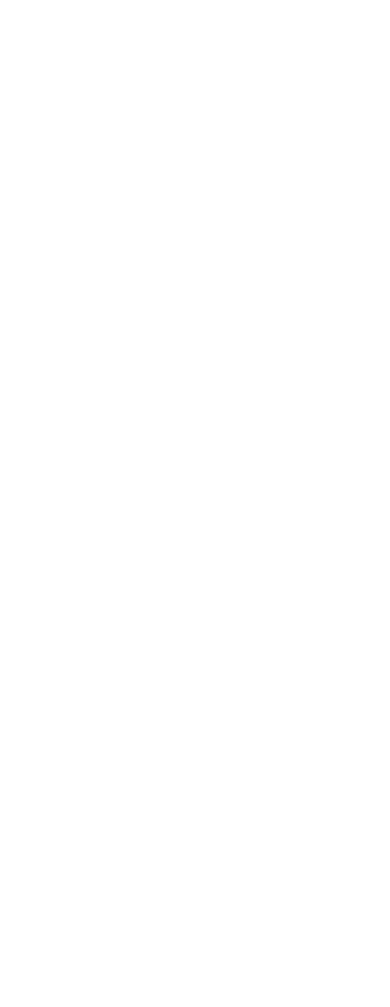
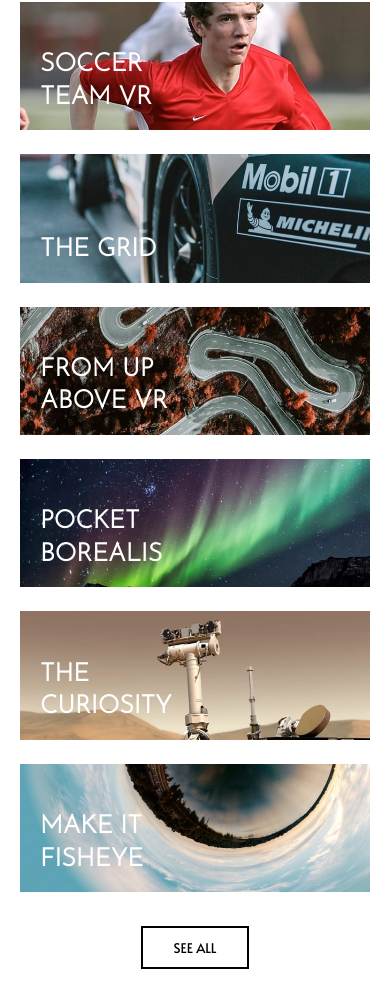
Before and after one commit to yuhhyang/Frontend-Mentor-Loopstudios-landing-page, a React (Create React App) app: page / in a window 390 px wide. Shown: the part 1677-2684 px from the top of the page. Before the commit the page ends 1298 px from the top, so only its background shows below. Built offline with nearby package versions, Linux system fonts and the light colour scheme.

Commit message:
show creations-mobile

```diff
--- a/src/components/Creations.js
+++ b/src/components/Creations.js
@@ -1,11 +1,30 @@
-import React from 'react'
+import React, { useState } from "react";
+import data from "../creations-mobile";
+const Creations = () => {
+  const [cards, setCards] = useState(data);
+  return (
+    <section className="creations-mobile">
+        <h2>Our creations</h2>
+      <section>
+        {cards.map(card => {
+          const { id, image, title } = card;
+          return (
+            <article key={id}>
+              <div>
+                <img src={image} alt={image} />
+              </div>
+              <h3>{title}</h3>
+            </article>
+          );
+        })}
+      </section>
+      <div className="btn-container">
+          <button className="btn">
+              See All
+          </button>
+      </div>
+    </section>
+  );
+};
 
-const Creations = () => {
-    return (
-        <div>
-
-        </div>
-    )
-}
-
-export default Creations
+export default Creations;
--- a/src/index.css
+++ b/src/index.css
@@ -17,7 +17,7 @@
 p {
   font-size: 15px;
   font-family: "Alata", sans-serif;
-  color:var(--very-dark-gray);
+  color: var(--very-dark-gray);
 }
 h1,
 h2,
@@ -29,6 +29,9 @@
   text-transform: uppercase;
 }
 
+h2 {
+  font-size: 30px;
+}
 ul {
   list-style-type: none;
 }
@@ -88,14 +91,55 @@
   padding: 20px;
 }
 /* Interactive */
-.interactive{
-  padding:50px 20px;
+.interactive {
+  padding: 50px 20px;
   text-align: center;
 }
-.interactive-text{
-  padding:0 40px;
+.interactive-text {
+  padding: 0 40px;
 }
-.interactive .interactive-text h2{
-  padding:30px 0 20px;
+.interactive .interactive-text h2 {
+  padding: 30px 0 20px;
   line-height: 1.2;
 }
+/* creations-mobile */
+.creations-mobile {
+  padding: 0 20px 50px;
+}
+.creations-mobile h2 {
+  text-align: center;
+  padding-bottom: 30px;
+}
+.creations-mobile h3 {
+  padding: 0 0 20px 20px;
+  position: absolute;
+  bottom: 0;
+  color: #fff;
+  width: 150px;
+  font-size: 25px;
+  line-height: 1.3;
+}
+.creations-mobile section {
+  display: grid;
+  grid-template-columns: 1fr;
+  gap: 20px;
+}
+.creations-mobile article {
+  position: relative;
+}
+.creations-mobile .btn-container {
+  text-align: center;
+  padding: 30px 0;
+}
+.creations-mobile .btn-container .btn {
+  border: 2px solid black;
+  padding: 10px 30px;
+  color: black;
+  text-transform: uppercase;
+  cursor: pointer;
+  transition: background 0.2s;
+}
+.creations-mobile .btn-container .btn:hover {
+  background: #000;
+  color: #fff;
+}
```
